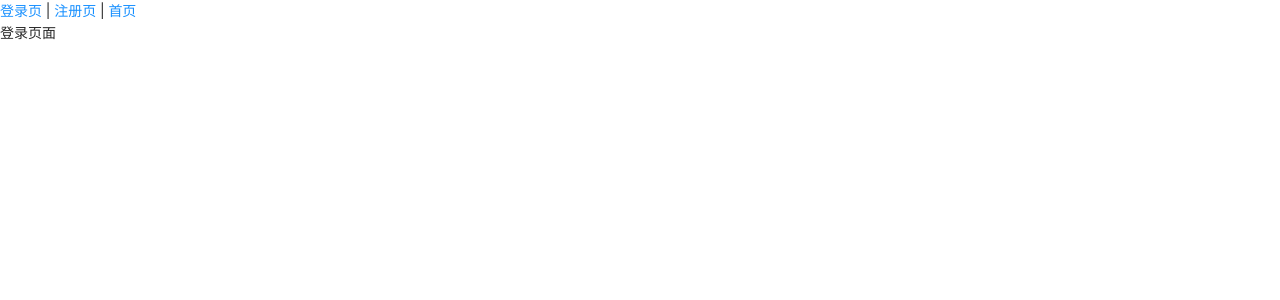
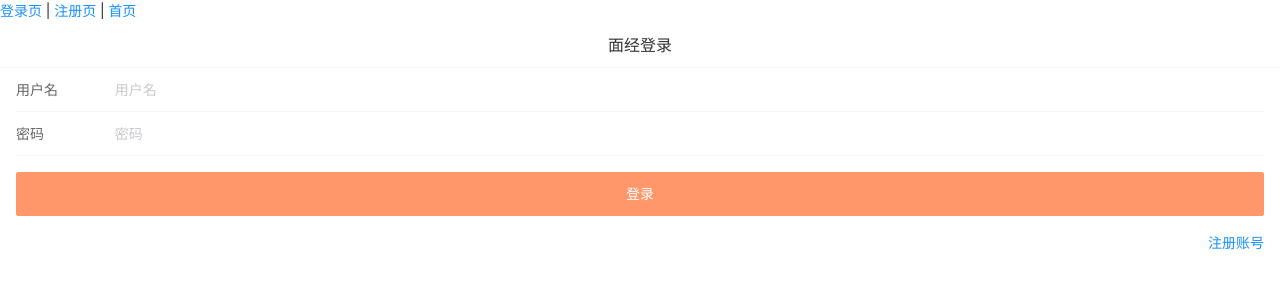
Before and after one commit to prince520-lsy/hm-article-h5, a Vue app: page /#/login in a window 1280 px wide. Shown: the top 300 px of the page. Built offline with nearby package versions, Linux system fonts and the light colour scheme.

Commit message:
login-finished

```diff
--- /dev/null
+++ b/src/api/user.js
@@ -0,0 +1,6 @@
+
+import request from '../utils/request'
+
+export function register(data) {
+    return request.post('/user/register', data)
+}
--- /dev/null
+++ b/src/utils/request.js
@@ -0,0 +1,25 @@
+import axios from 'axios'
+axios.defaults.baseURL = 'http://interview-api-t.itheima.net/h5/';
+// 添加请求拦截器
+axios.interceptors.request.use(function (config) {
+    // 在发送请求之前做些什么
+    return config;
+}, function (error) {
+    // 对请求错误做些什么
+    return Promise.reject(error);
+});
+
+// 添加响应拦截器
+axios.interceptors.response.use(function (response) {
+    // 2xx 范围内的状态码都会触发该函数。
+    // 对响应数据做点什么
+    return response;
+}, function (error) {
+    // 超出 2xx 范围的状态码都会触发该函数。
+    // 对响应错误做点什么
+    return Promise.reject(error);
+});
+
+
+
+export default axios;
--- a/src/views/login.vue
+++ b/src/views/login.vue
@@ -1,13 +1,41 @@
 <template>
-    <div>登录页面</div>
+    <div>
+        <van-nav-bar title="面经登录" />
+        <van-form @submit="onSubmit">
+            <van-field v-model="username" name="用户名" label="用户名" placeholder="用户名" autocomplete="off"
+                :rules="[{ required: true, message: '请填写用户名' }]" />
+            <van-field v-model="password" type="password" name="密码" label="密码" placeholder="密码"
+                :rules="[{ required: true, message: '请填写密码' }]" />
+            <div style="margin: 16px;">
+                <van-button block type="warning" native-type="submit" color="fa6d1d">登录</van-button>
+            </div>
+        </van-form>
+        <div class="text-right">
+            <router-link to="/register">注册账号</router-link>
+        </div>
+    </div>
 </template>
 
 <script>
 export default {
+    data() {
+        return {
+            username: '',
+            password: ''
 
+        }
+    },
+    methods: {
+        onSubmit(values) {
+            console.log('submit', values);
+        },
+    },
 }
 </script>
 
-<style>
-
+<style scoped>
+.text-right {
+    margin-right: 16px;
+    text-align: right;
+}
 </style>
--- a/src/views/register.vue
+++ b/src/views/register.vue
@@ -2,12 +2,12 @@
     <div>
         <van-nav-bar title="用户注册" />
         <van-form @submit="onSubmit">
-            <van-field v-model="username" name="用户名" label="用户名" placeholder="用户名"
+            <van-field v-model="username" name="用户名" label="用户名" placeholder="用户名" autocomplete="off"
                 :rules="[{ required: true, message: '请填写用户名' }]" />
             <van-field v-model="password" type="password" name="密码" label="密码" placeholder="密码"
                 :rules="[{ required: true, message: '请填写密码' }]" />
             <div style="margin: 16px;">
-                <van-button block type="primary" native-type="submit">提交</van-button>
+                <van-button block type="primary" native-type="submit">注册</van-button>
             </div>
         </van-form>
         <div class="text-right">
@@ -17,6 +17,7 @@
 </template>
 
 <script>
+import { register } from '../api/user'
 export default {
     data() {
         return {
@@ -29,6 +30,14 @@ export default {
         onSubmit(values) {
             console.log('submit', values);
         },
+        async onSubmit() {
+            const res = await register({
+                username: this.username,
+                password: this.password
+
+            })
+            console.log(res);
+        }
     },
 }
 </script>
```
